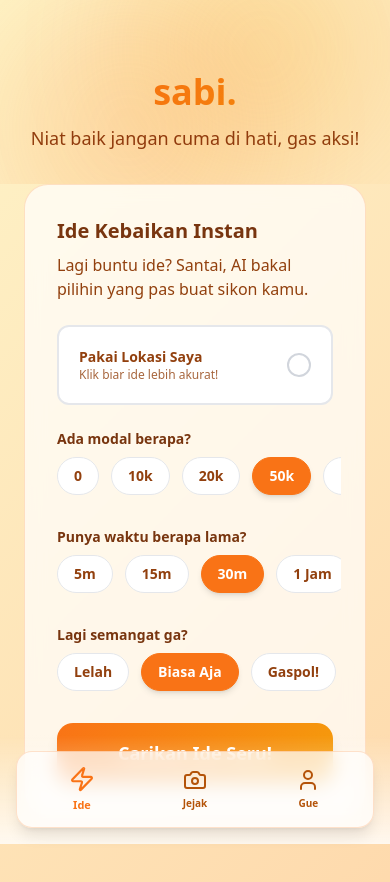
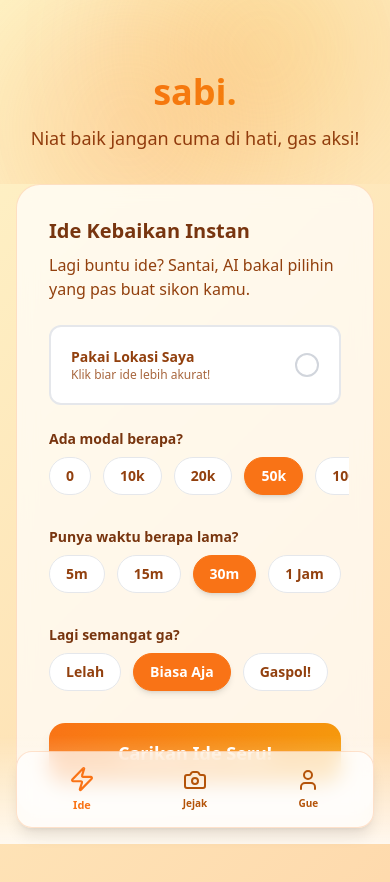
Before and after one commit to batalngantuk/sabi, a Next.js app: page / in a window 390 px wide. Shown: the top 882 px of the page. Built offline with nearby package versions, Linux system fonts and the light colour scheme.

Commit message:
style: optimize container padding for mobile (px-4)

```diff
--- a/app/components/Identity.tsx
+++ b/app/components/Identity.tsx
@@ -47,7 +47,7 @@ function Identity() {
 
     return (
         <section
-            className="max-w-4xl mx-auto px-6 pb-20"
+            className="max-w-4xl mx-auto px-4 md:px-6 pb-20"
             onTouchStart={handleTouchStart}
             onTouchMove={handleTouchMove}
             onTouchEnd={handleTouchEnd}
--- a/app/components/SparkGenerator.tsx
+++ b/app/components/SparkGenerator.tsx
@@ -98,7 +98,7 @@ export default function SparkGenerator() {
     };
 
     return (
-        <section className="max-w-4xl mx-auto px-6 pb-20">
+        <section className="max-w-4xl mx-auto px-4 md:px-6 pb-20">
             <AnimatePresence mode="wait">
                 {!selectedIdea ? (
                     <motion.div
--- a/app/components/Vault.tsx
+++ b/app/components/Vault.tsx
@@ -101,7 +101,7 @@ export default function Vault() {
 
     return (
         <section
-            className="max-w-4xl mx-auto px-6 pb-20"
+            className="max-w-4xl mx-auto px-4 md:px-6 pb-20"
             onTouchStart={handleTouchStart}
             onTouchMove={handleTouchMove}
             onTouchEnd={handleTouchEnd}
--- a/app/page.tsx
+++ b/app/page.tsx
@@ -15,7 +15,7 @@ export default function Home() {
   return (
     <div className="min-h-screen">
       {/* Hero Section */}
-      <section className="relative overflow-hidden pt-12 pb-6 px-6">
+      <section className="relative overflow-hidden pt-12 pb-6 px-4 md:px-6">
         <div className="max-w-6xl mx-auto text-center">
           <div className="inline-block mb-3 animate-[float_3s_ease-in-out_infinite]">
             {/* <span className="text-5xl md:text-7xl">🤝</span> */}
```
